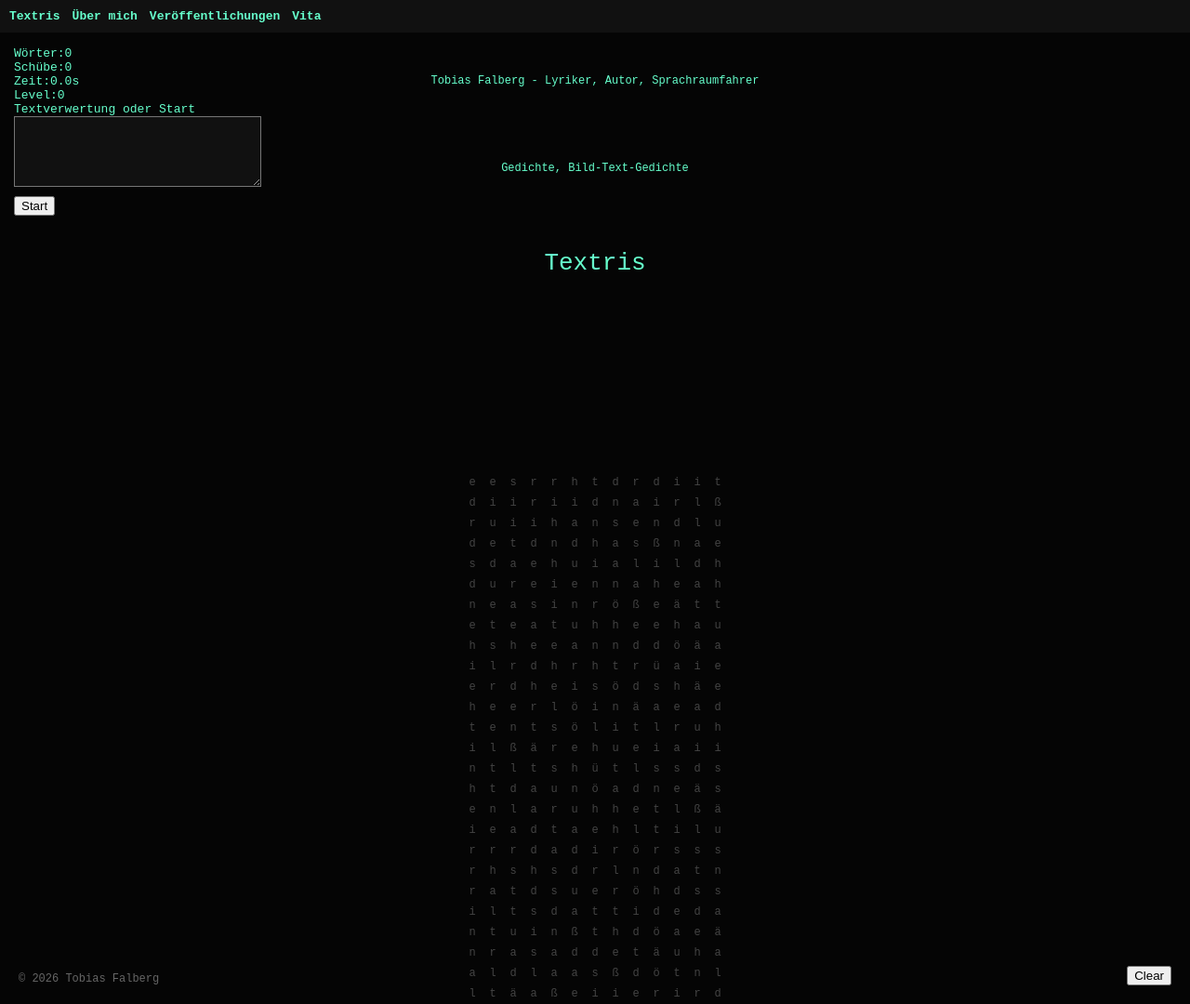
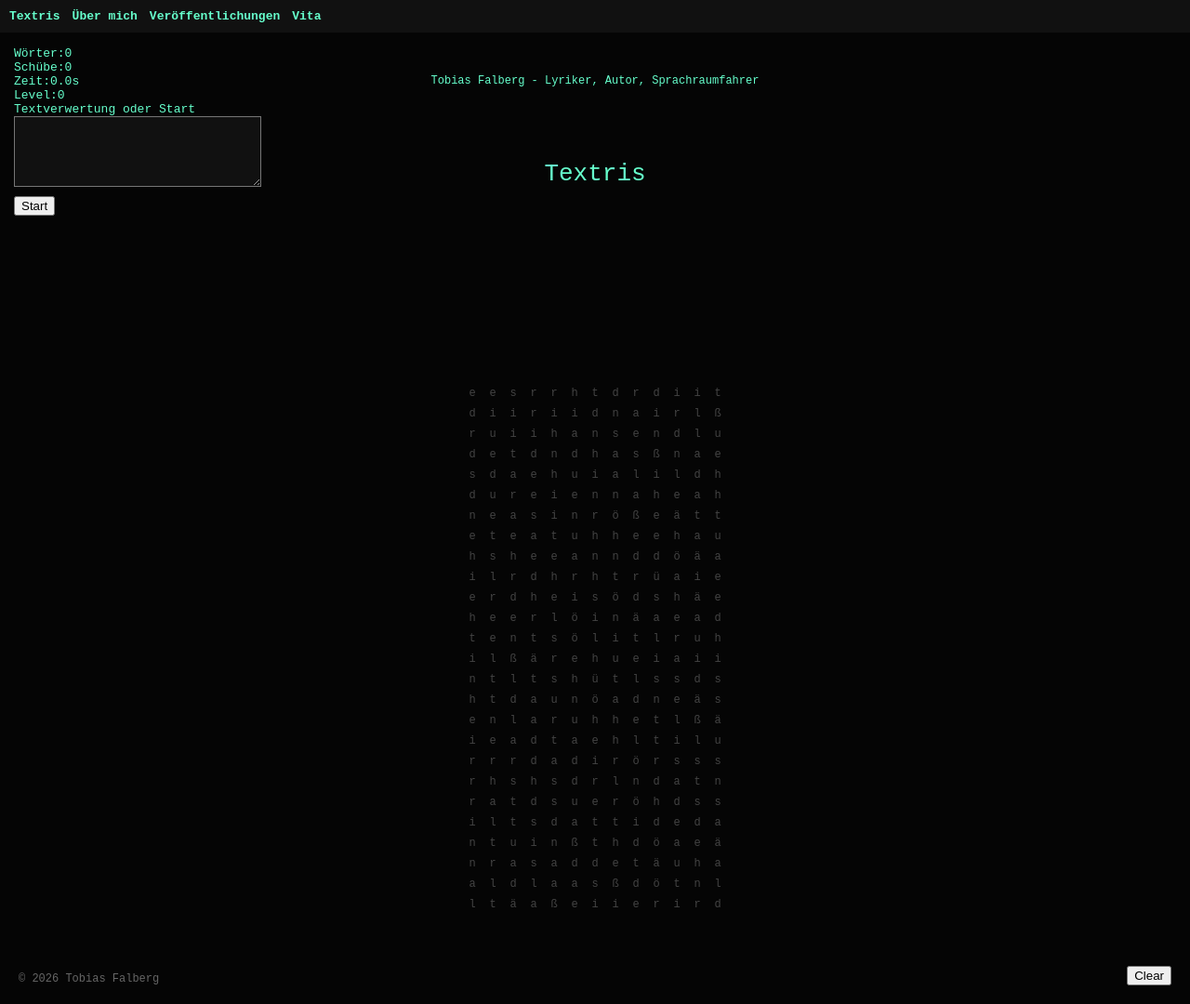
Before and after one commit to tobiasfalberg/tobiasfalberg.github.io, a Jekyll site: the page built from index.html, in a window 1280 px wide and 1080 px high. Shown: the whole window at 93% size. Built offline with Jekyll 4.4.1, drawn with Linux system fonts in a browser that asks for light colours.

Commit message:
Remove h2 element from index.html
Removed h2 element for SEO headlines.

```diff
--- a/index.html
+++ b/index.html
@@ -57,10 +57,6 @@ h1, h2 {
 
 h1 {
   font-size: 12px;         /* gleiche Größe wie HUD-Titel */
-}
-
-h2 {
-  font-size: 12px;         /* passend zu Untertitel/HUD */
 }
 
 /* ================= HUD & TITLE ================= */
@@ -159,7 +155,6 @@ textarea {
   <!-- ================= SEO HEADLINES ================= -->
   <div id="seoHeadlines">
     <h1>Tobias Falberg - Lyriker, Autor, Sprachraumfahrer</h1>
-    <h2>Gedichte, Bild-Text-Gedichte</h2>
   </div>
 
   <!-- SPIEL -->
```
